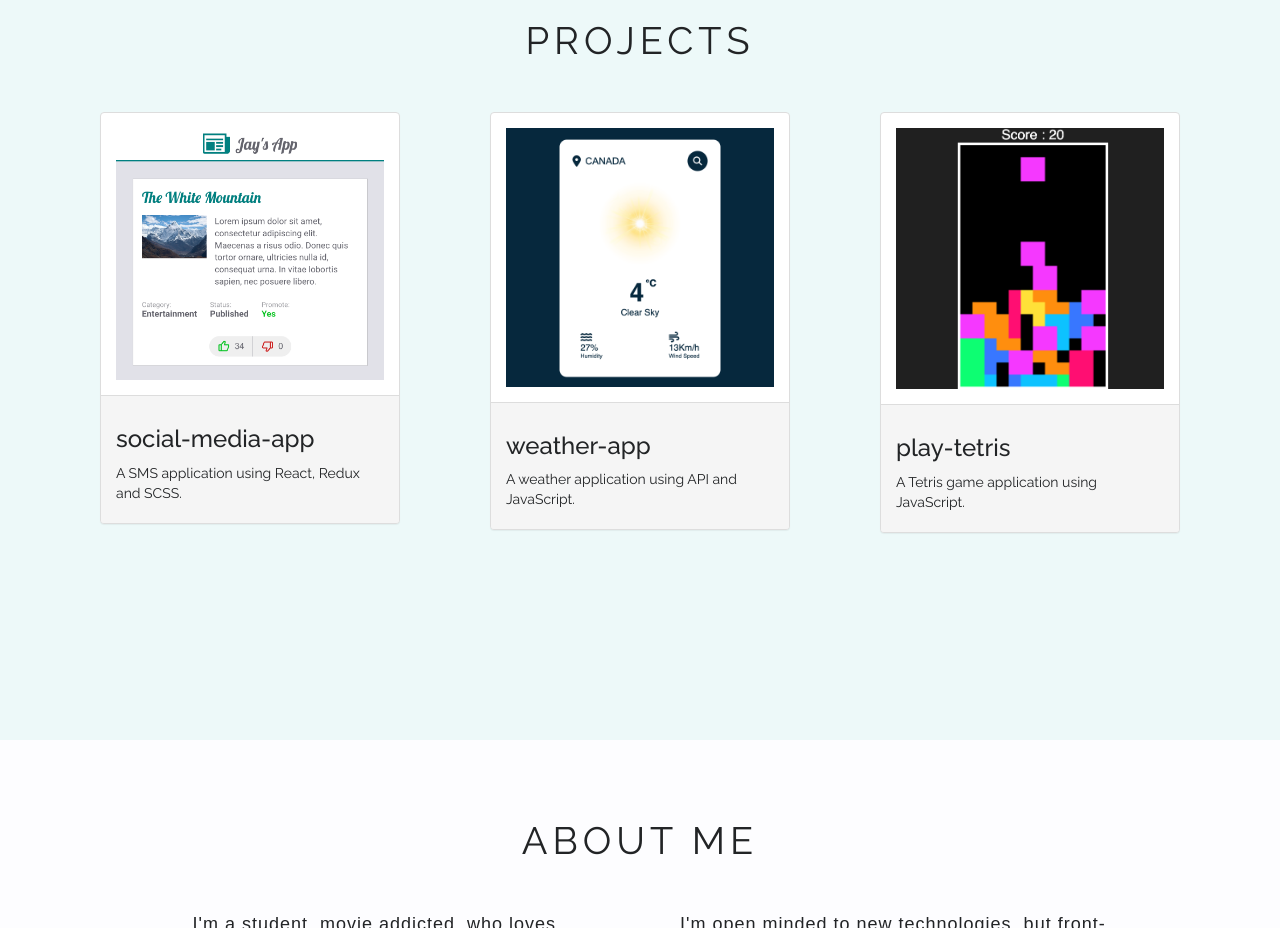
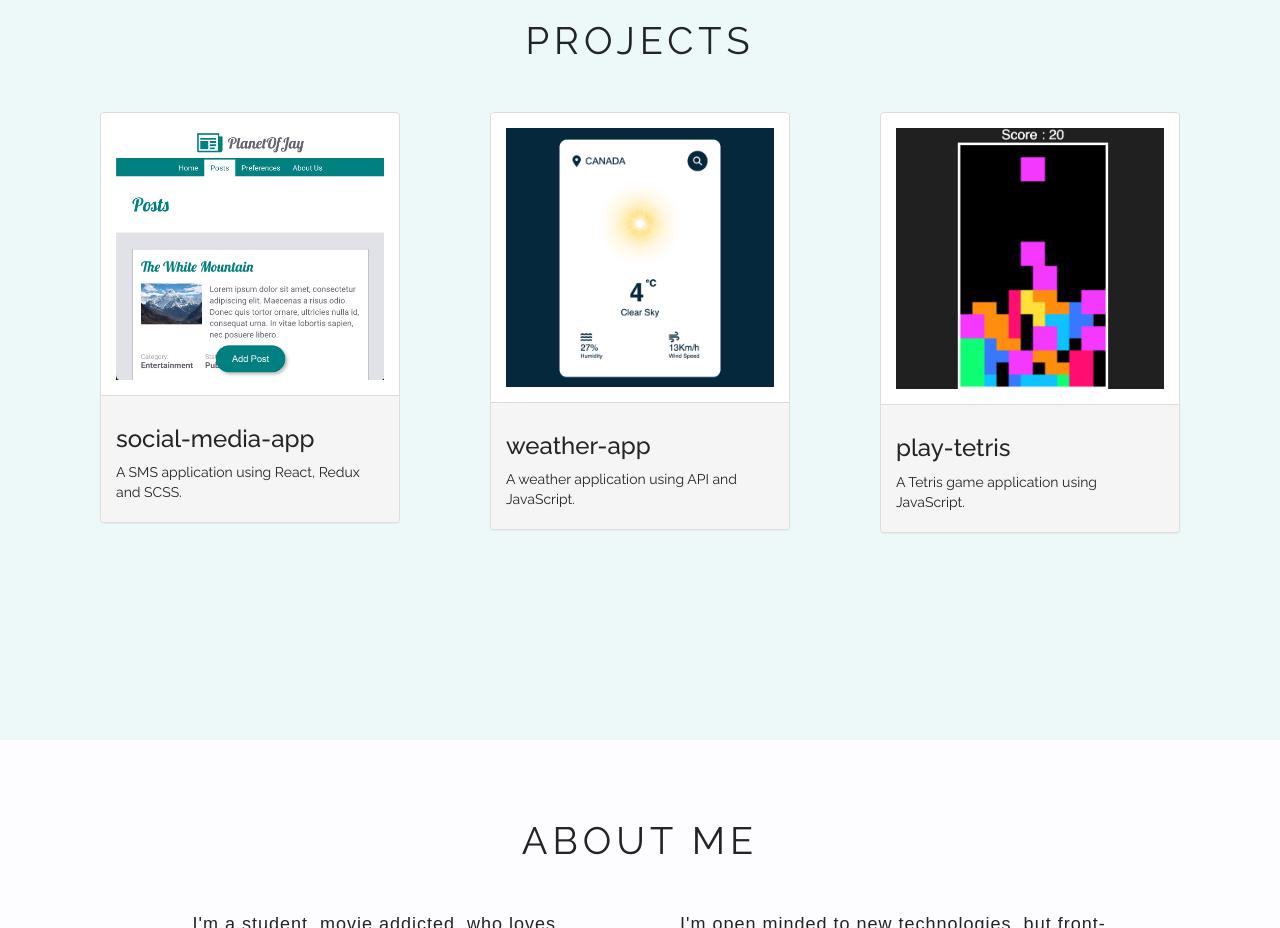
Before and after one commit to PlanetofJay/planetofjay.github.io, a website: page index.html in a window 1280 px wide. Shown: the part 860-1788 px from the top of the page. Drawn offline with Linux system fonts and the light colour scheme; a web font is replaced by a local one.

Commit message:
update image

```diff
--- a/index.html
+++ b/index.html
@@ -50,7 +50,7 @@
             <div class="panel panel-default fixed-width center-block">
               <div class="panel-body">
                 <a href="https://github.com/PlanetofJay/social-media-app1" target="_blank">
-                  <img class="img-responsive center-block" src="img/sms.png" />
+                  <img class="img-responsive center-block" src="img/sms-app.png" />
                 </a>
               </div>
               <div class="panel-footer">
```
Also changed, not shown: img/sms-app.png (added), img/sms.png (deleted).
